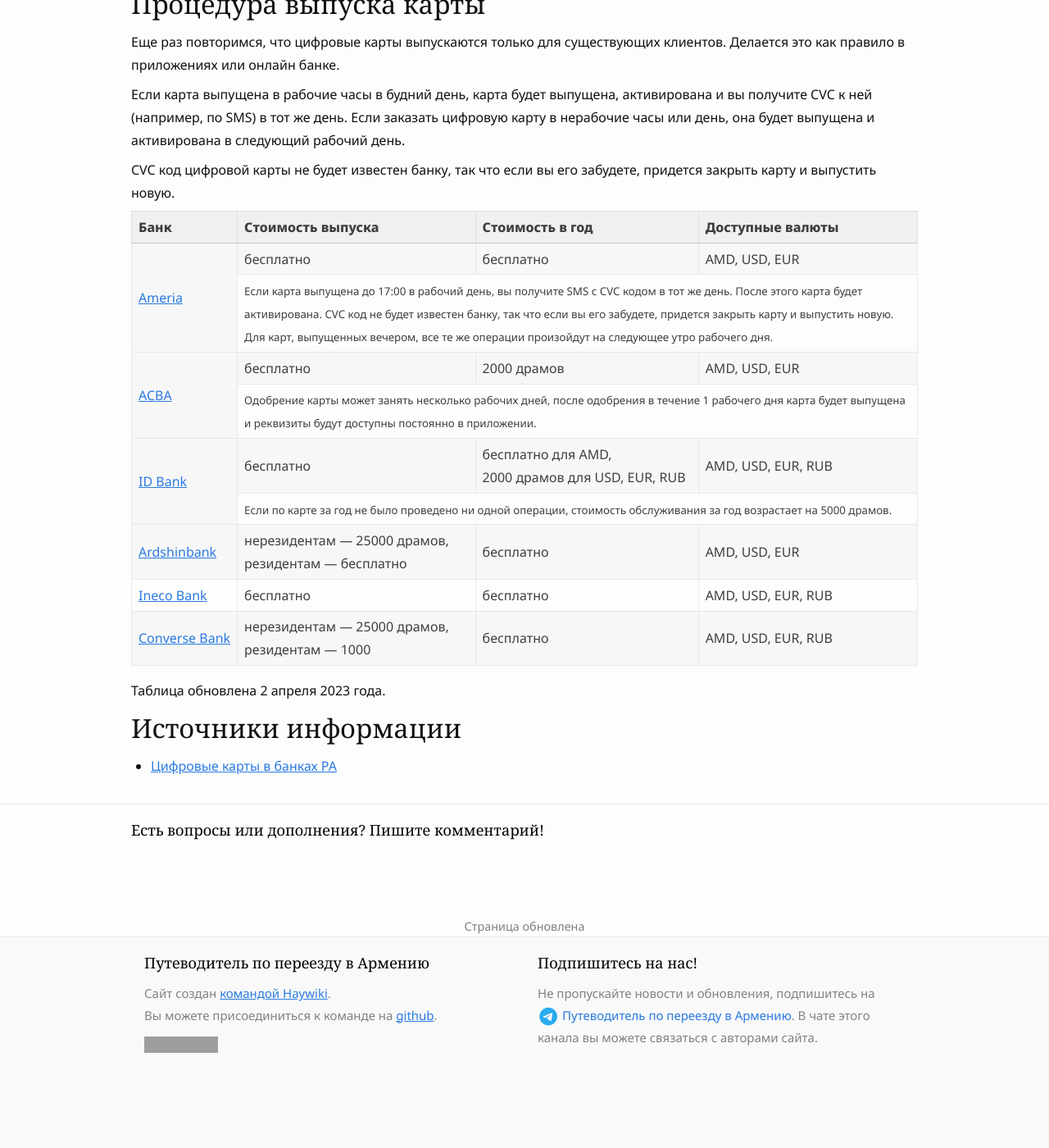
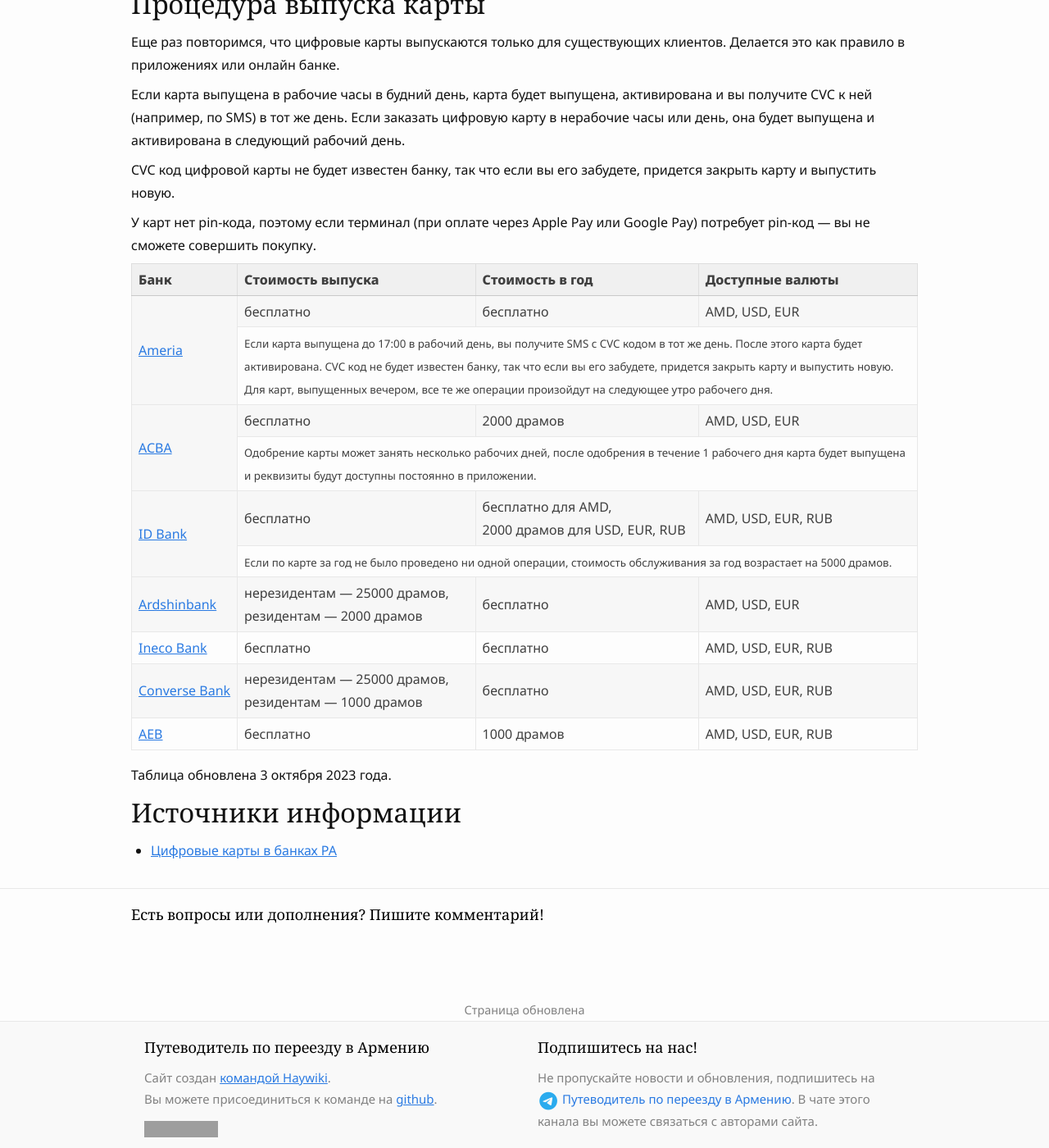
Before and after one commit to haywiki/haywiki.github.io, a Jekyll site: the page built from banks/cards-virtual.md, in a window 1280 px wide and 1400 px high, scrolled down 830 px. Shown: the whole window at 82% size. Built offline with Jekyll 4.4.1, drawn with Linux system fonts in a browser that asks for light colours; nearby versions of some CDN libraries; a script that is not in the unit is left out; grey boxes are pictures that could not be loaded.

Commit message:
обновлены условия виртуальных карт

```diff
--- a/banks/cards-virtual.md
+++ b/banks/cards-virtual.md
@@ -26,6 +26,8 @@
 Если карта выпущена в рабочие часы в будний день, карта будет выпущена, активирована и вы получите CVC к ней (например, по SMS) в тот же день. Если заказать цифровую карту в нерабочие часы или день, она будет выпущена и активирована в следующий рабочий день.
 
 CVC код цифровой карты не будет известен банку, так что если вы его забудете, придется закрыть карту и выпустить новую.
+
+У карт нет pin-кода, поэтому если терминал (при оплате через Apple Pay или Google Pay) потребует pin-код — вы не сможете совершить покупку.
 
 <table>
 <tr><th>Банк</th><th>Стоимость выпуска</th><th>Стоимость в год</th><th nowrap>Доступные валюты</th></tr>
@@ -58,7 +60,7 @@
 </tr>
 <tr>
 <td><a href="https://www.ardshinbank.am/en/content/visa-gold-debit-digital-card">Ardshinbank</a></td>
-<td>нерезидентам — 25000 драмов,<br> резидентам — бесплатно</td>
+<td>нерезидентам — 25000 драмов,<br> резидентам — 2000 драмов</td>
 <td>бесплатно</td>
 <td>AMD, USD, EUR</td>
 </tr>
@@ -70,13 +72,19 @@
 </tr>
 <tr>
 <td nowrap><a href="https://www.conversebank.am/en/visa-virtual/">Converse Bank</a></td>
-<td>нерезидентам — 25000 драмов,<br> резидентам — 1000</td>
+<td>нерезидентам — 25000 драмов,<br> резидентам — 1000 драмов</td>
 <td>бесплатно</td>
+<td>AMD, USD, EUR, RUB</td>
+</tr>
+<tr>
+<td nowrap><a href="https://www.aeb.am/en/visa-digital/">AEB</a></td>
+<td>бесплатно</td>
+<td>1000 драмов</td>
 <td>AMD, USD, EUR, RUB</td>
 </tr>
 </table>
 
-Таблица обновлена 2 апреля 2023 года.
+Таблица обновлена 3 октября 2023 года.
 
 ## Источники информации
 
```
Also changed, not shown: index.md (+1 -1 lines).
